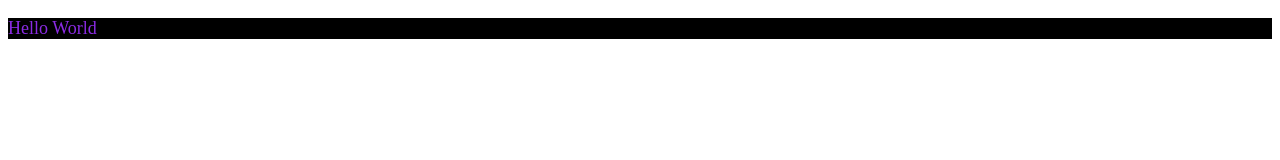
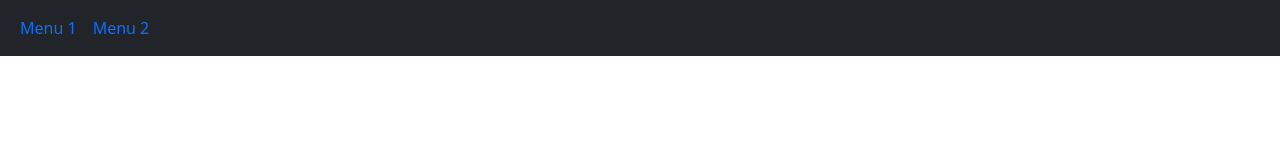
Before and after one commit to hudabikhoir/project-html, a plain HTML site: page index.html in a window 1280 px wide. Drawn offline with nearby package versions, Linux system fonts and the light colour scheme.

Commit message:
feat: add bootstrap in a project

```diff
--- a/index.html
+++ b/index.html
@@ -1,9 +1,21 @@
 <!DOCTYPE html>
     <head>
         <title>Deploy HTML to Netlify</title>
+        <link href="https://cdn.jsdelivr.net/npm/bootstrap@5.0.2/dist/css/bootstrap.min.css" rel="stylesheet" integrity="sha384-EVSTQN3/azprG1Anm3QDgpJLIm9Nao0Yz1ztcQTwFspd3yD65VohhpuuCOmLASjC" crossorigin="anonymous">
         <link rel="stylesheet" type="text/css" href="style.css">
     </head>
     <body>
-        <p class="hello">Hello World</p>
+        <nav class="navbar navbar-expand-lg bg-dark">
+            <div class="container-fluid">
+                <ul class="navbar-nav">
+                    <li class="nav-item">
+                        <a href="#" class="nav-link">Menu 1 </a>
+                    </li>
+                    <li class="nav-item">
+                        <a href="#" class="nav-link">Menu 2 </a>
+                    </li>
+                </ul>
+            </div>
+        </nav>
     </body>
 </html>
```
